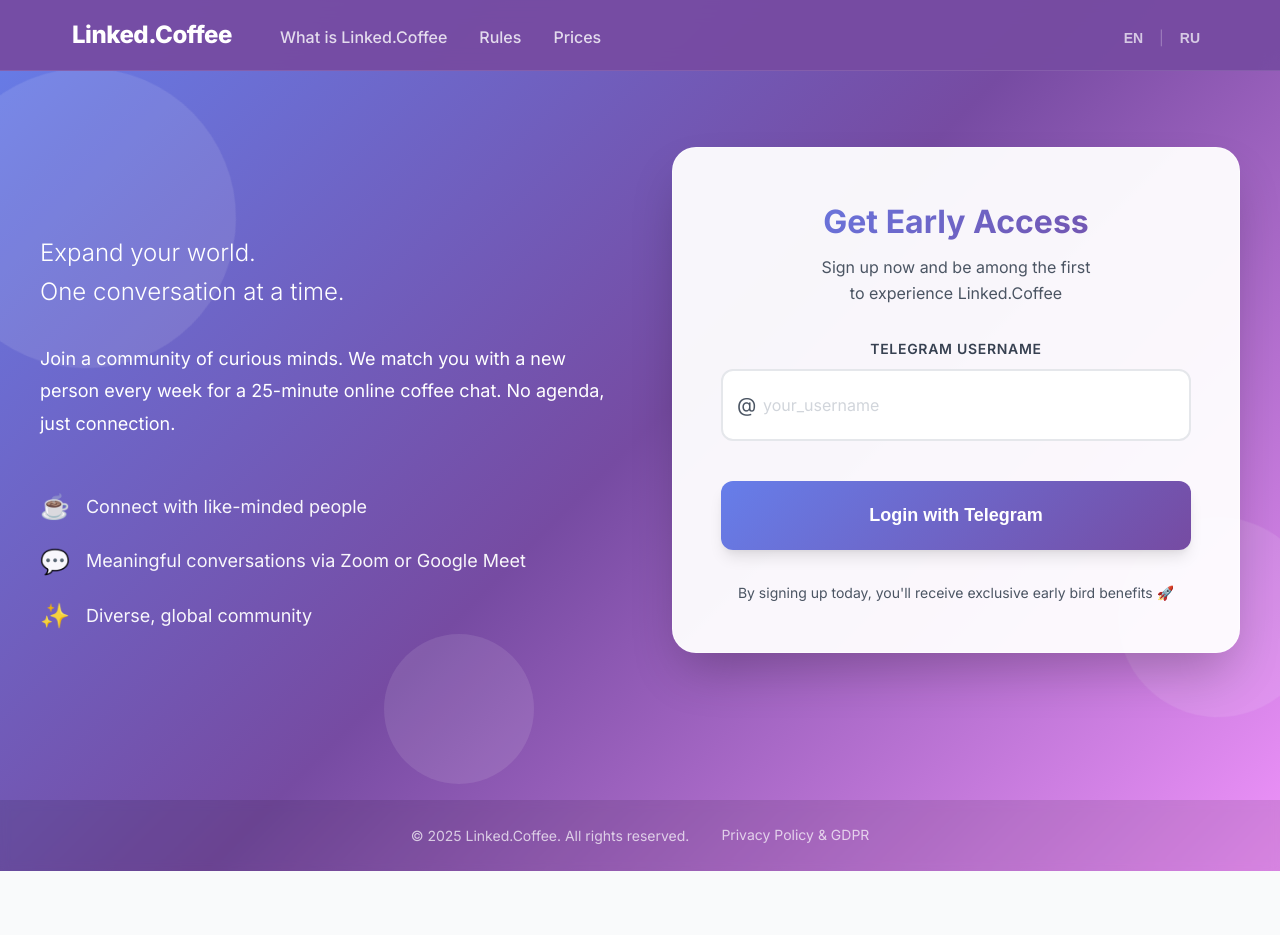
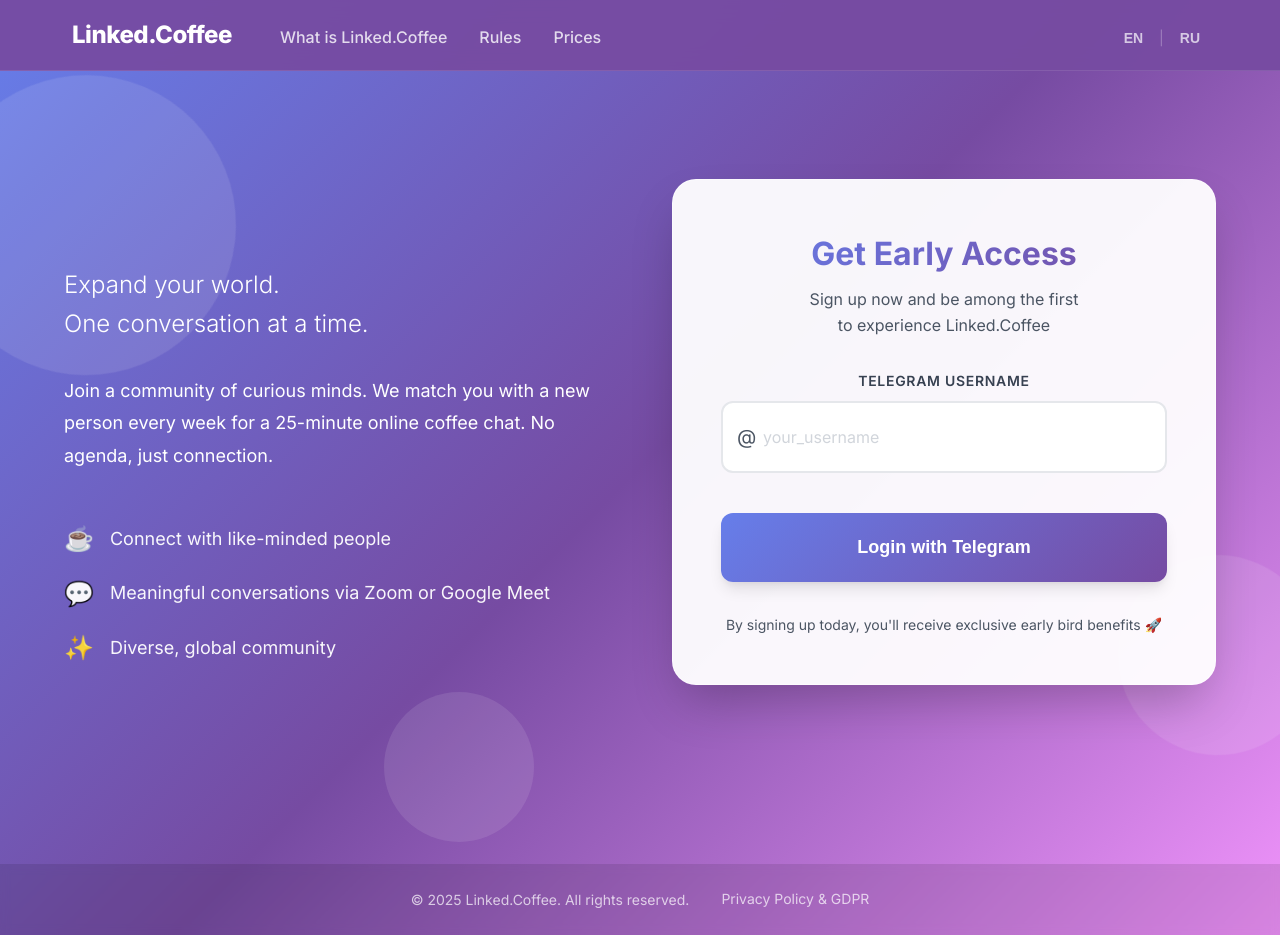
Before and after one commit to postnikov/linking_coffee, a React (Create React App) app in the folder frontend/: page / in a window 1280 px wide. Before the commit the page ends 871 px from the top, so only its background shows below. Built offline with nearby package versions, Linux system fonts and the light colour scheme; no server answers.

Commit message:
fix: Footer position during loading

```diff
--- a/frontend/src/App.css
+++ b/frontend/src/App.css
@@ -2,7 +2,15 @@
     min-height: 100vh;
     background: linear-gradient(135deg, #667eea 0%, #764ba2 50%, #f093fb 100%);
     position: relative;
-    overflow: hidden;
+    overflow-x: hidden;
+    display: flex;
+    flex-direction: column;
+}
+
+.main-content {
+    flex: 1;
+    display: flex;
+    flex-direction: column;
 }
 
 /* Language Switcher */
--- a/frontend/src/App.js
+++ b/frontend/src/App.js
@@ -37,6 +37,7 @@ function App() {
 
                 <Header user={user} onLogout={handleLogout} />
 
+                <main className="main-content">
                     <Routes>
                         <Route path="/" element={user ? <Dashboard /> : <Home onLogin={(u) => {
                             localStorage.setItem('user', JSON.stringify(u));
@@ -45,8 +46,8 @@ function App() {
                         <Route path="/about" element={<About />} />
                         <Route path="/rules" element={<Rules />} />
                         <Route path="/prices" element={<Prices user={user} />} />
-
                     </Routes>
+                </main>
 
                 <Footer />
             </div>
```
Also changed, not shown: 3 other files (tests, documents, lock files or other folders). Lines whose indentation alone changed are shown as unchanged.
